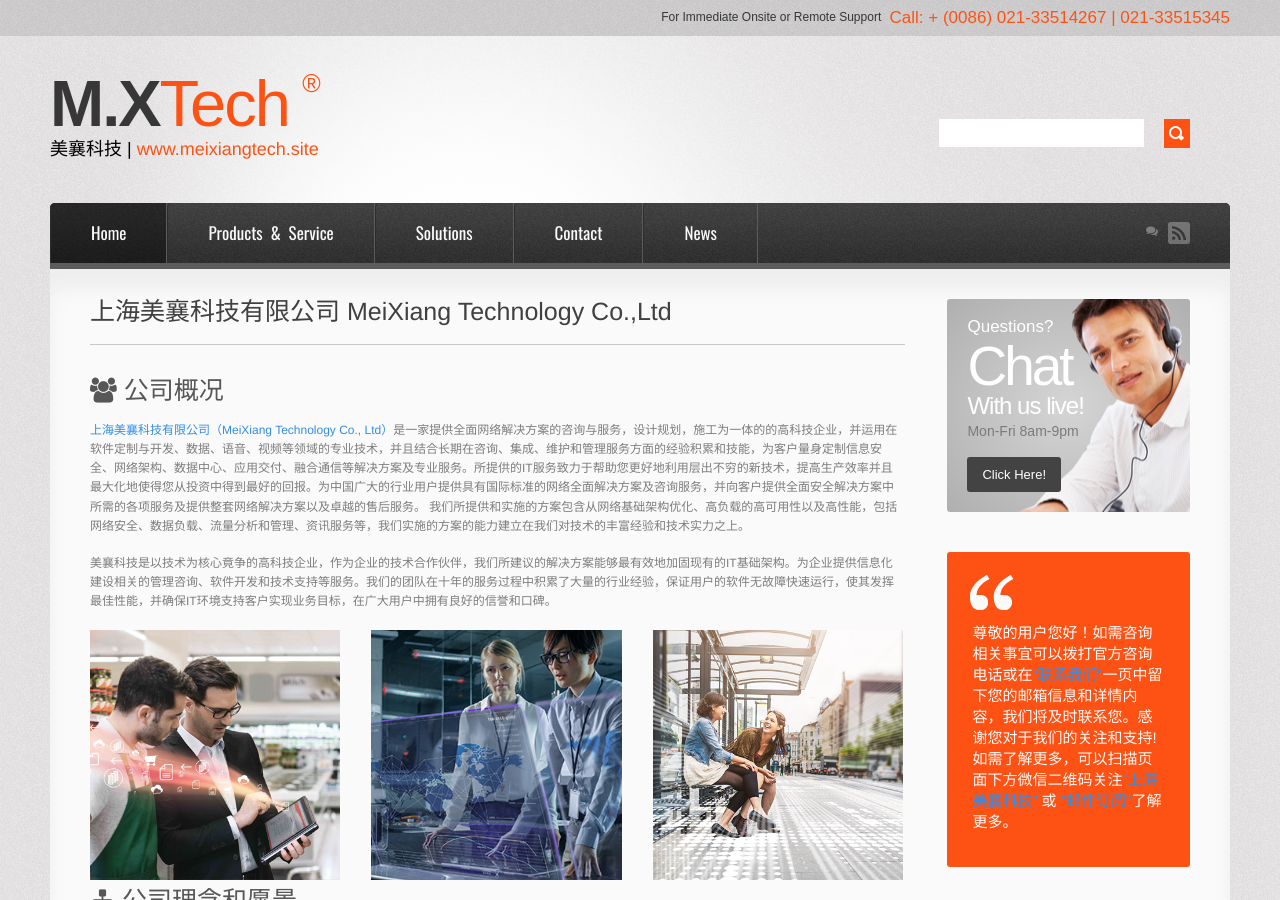
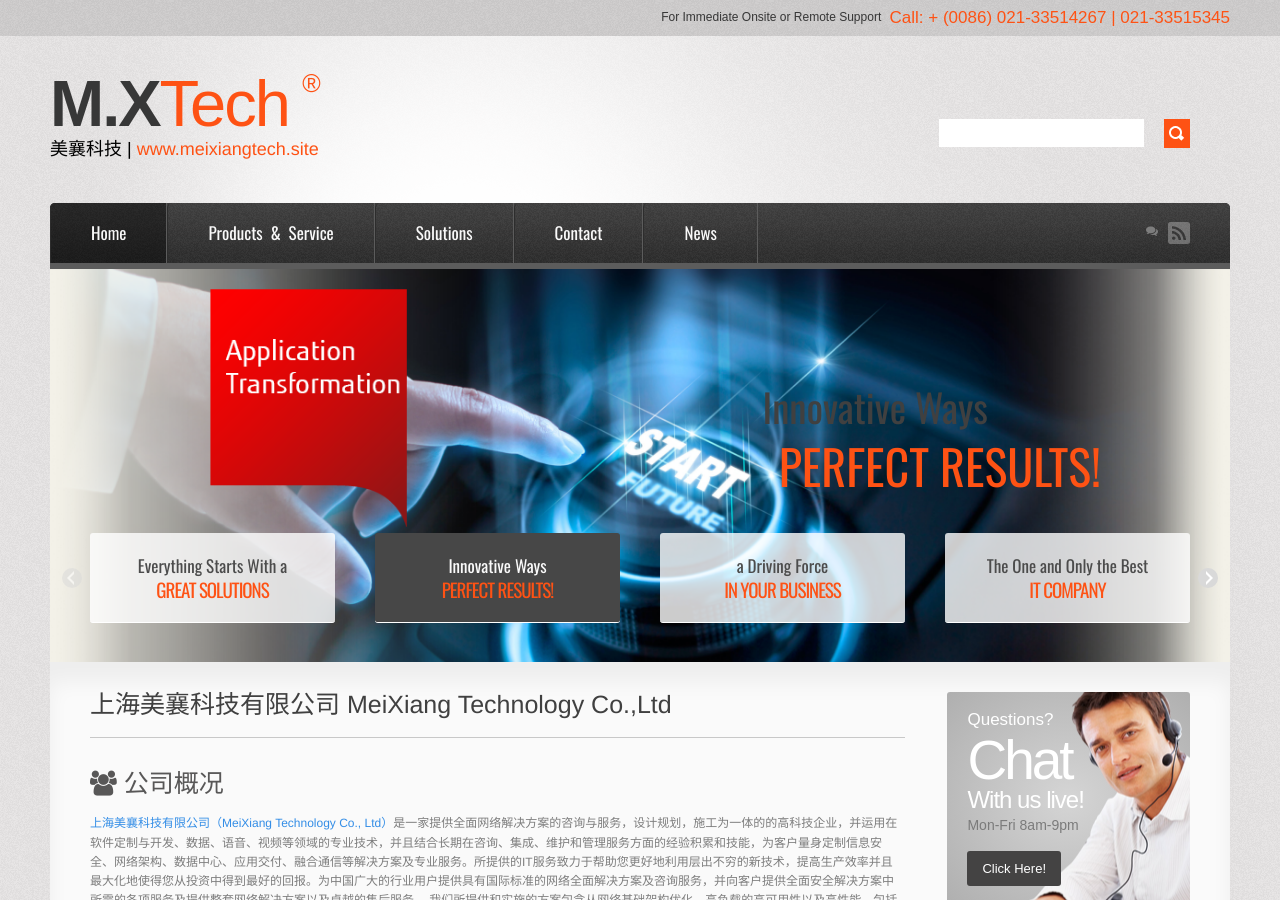
Before and after one commit to frankdevhub-business/frankdevhub-business.github.io, a Jekyll site: the page built from index.html, in a window 1280 px wide and 900 px high. Built offline with Jekyll 4.4.1, drawn with Linux system fonts in a browser that asks for light colours; nearby versions of some CDN libraries; some web fonts are replaced; some of the changed lines change nothing that is shown.

Commit message:
page rebuild

```diff
--- a/_includes/footer.html
+++ b/_includes/footer.html
@@ -376,18 +376,18 @@
 	<!-- - - - - - - - - - - - - - - end Footer - - - - - - - - - - - - - - - - -->
 
 </div><!--/ .main-->
-
-	<script src="https://code.jquery.com/jquery-1.10.2.js"></script>
-	<script src="https://code.jquery.com/jquery-migrate-1.2.1.js"></script>
-	<script>window.jQuery || document.write('<script src="/js/jquery-1.10.2.min.js"><\/script>')</script>
-	<!--[if lt IE 9]><script src="/js/selectivizr-and-extra-selectors.min.js"></script>
+<script src="https://ajax.googleapis.com/ajax/libs/jquery/1.7.2/jquery.min.js"></script>
+<script>window.jQuery || document.write('<script src="js/jquery-1.7.2.min.js"><\/script>')</script>
+<!--[if lt IE 9]><script src="js/selectivizr-and-extra-selectors.min.js"></script>
 <![endif]-->
 <script src="/js/respond.min.js"></script>
 <script src="/sliders/flexslider/jquery.flexslider-min.js"></script>
 <script src="/js/jquery.easing.1.3.js"></script>
 <script src="/js/jquery.cycle.all.min.js"></script>
+<script src="/js/jquery.jtweetsanywhere-1.3.1.min.js"></script>
 <script src="/fancybox/jquery.fancybox.pack.js"></script>
-
+<script src="/js/custom.js"></script>
+<script src="/changer/js/changer.js"></script>
+<script src="/changer/js/colorpicker.js"></script>
 <script type="text/javascript" src="/js/product.js"></script>
-	<script type="text/javascript" src="/js/index.js"></script>
 </body>
--- a/_includes/head.html
+++ b/_includes/head.html
@@ -3,7 +3,7 @@
 <!--[if IE 9]>					<html class="ie9 no-js" lang="en">     <![endif]-->
 <!--[if (gte IE 9)|!(IE)]><!--> <html class="not-ie no-js" lang="en">  <!--<![endif]-->
 <head>
-	<link href='https://fonts.googleapis.com/css?family=Oswald|Open+Sans:600|Ubuntu+Condensed|Droid+Serif|Ubuntu+Mono' rel='stylesheet' type='text/css' />
+	<link href='http://fonts.googleapis.com/css?family=Oswald|Open+Sans:600|Ubuntu+Condensed|Droid+Serif|Ubuntu+Mono' rel='stylesheet' type='text/css' />
 	<meta charset="utf-8" />
 	<meta name="viewport" content="width=device-width, initial-scale=1, maximum-scale=1" />
 	<meta http-equiv="Content-Type" content="text/html; charset=utf-8" />
@@ -19,8 +19,6 @@
 	<link rel="stylesheet" href="/css/style.css" media="screen" />
 	<link rel="stylesheet" href="/sliders/flexslider/flexslider.css" />
 
-	<!-- jquery -->
-	<script type="text/javascript" src="/js/jquery-3.1.1.min.js"></script>
 
 	<!-- HTML5 Shiv + detect touch events -->
 	<script type="text/javascript" src="/js/modernizr.custom.js"></script>
--- a/index.html
+++ b/index.html
@@ -1,9 +1,6 @@
 ---
 layout: default
 ---
-
-
-
 
 <!-- - - - - - - - - - - - - Slider - - - - - - - - - - - - - - - -->
 	<div class="slider">
```
Lines whose indentation alone changed are shown as unchanged.
